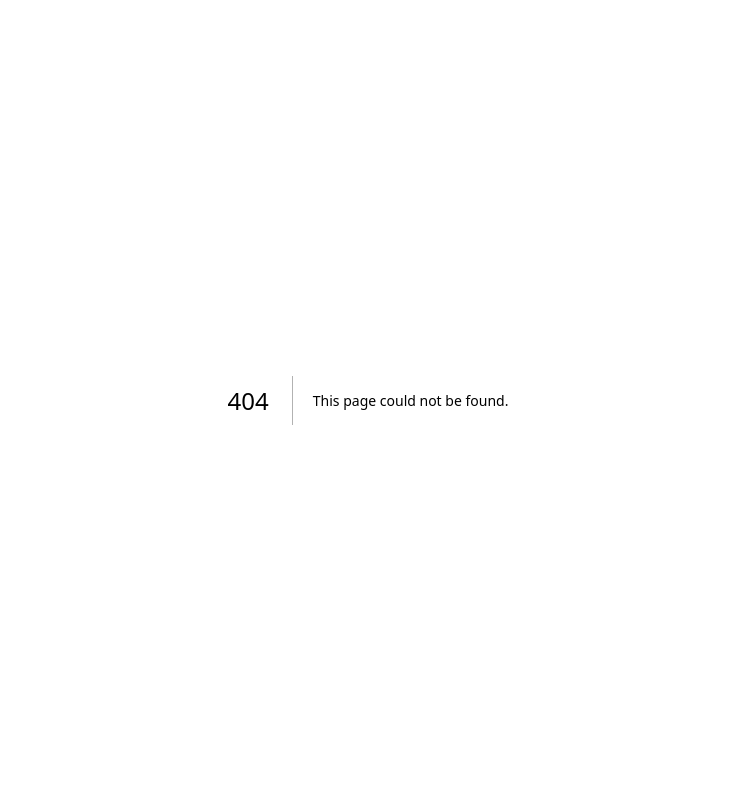
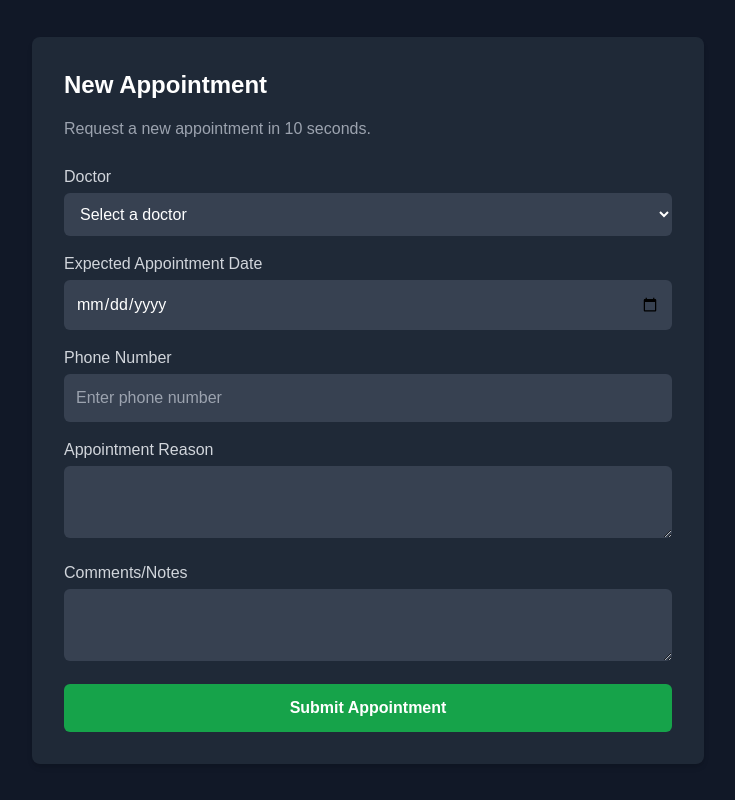
Before and after one commit to hghyhghy/Doctor_appointment_booking_app, a Next.js app in the folder frontend/: page /appointment in a window 1280 px wide. Before the commit this address had no page. Shown: the whole page, without its empty margins (272-1007 px from the left). Built offline with nearby package versions, Linux system fonts and the light colour scheme.

Commit message:
Get appointment confirmation  SMS at (#0008)...

```diff
--- /dev/null
+++ b/frontend/app/appointment/page.tsx
@@ -0,0 +1,158 @@
+"use client";
+
+import { useState } from "react";
+import moment from "moment";
+
+export default function AppointmentForm() {
+  const [formData, setFormData] = useState({
+    preferredDoctor: "",
+    expectedAppointmentDate: "",
+    reasons: "",
+    comments: "",
+    phoneNumber: "",
+  });
+
+  const doctors = [
+    "Dr. John Doe",
+    "Dr. Sarah Smith",
+    "Dr. Michael Lee",
+    "Dr. Emily Davis",
+    "Dr. James Wilson",
+    "Dr. Laura Johnson",
+    "Dr. Robert Brown",
+    "Dr. Sophia Martinez",
+    "Dr. David Clark",
+    "Dr. Olivia Taylor",
+  ];
+
+  const handleChange = (e: React.ChangeEvent<HTMLInputElement | HTMLTextAreaElement | HTMLSelectElement>) => {
+    setFormData({ ...formData, [e.target.name]: e.target.value });
+  };
+
+  const handleSubmit = async (e: React.FormEvent) => {
+    e.preventDefault();
+
+    const token = localStorage.getItem("token");
+
+    if (!token) {
+      alert("User not authenticated.");
+      return;
+    }
+
+    const formattedDate = moment(formData.expectedAppointmentDate).format("DD-MM-YYYY HH:mm"); // ✅ Format it
+
+    try {
+      const res = await fetch("http://localhost:3001/appointment/book", {
+        method: "POST",
+        headers: {
+          "Content-Type": "application/json",
+          Authorization: `Bearer ${token}`,
+        },
+        body: JSON.stringify({
+          ...formData,
+          appointmentDate: formattedDate, // ✅ Use formatted date
+        }),
+      });
+
+      const data = await res.json();
+      if (res.ok) {
+        alert("Appointment booked successfully!");
+      } else {
+        alert(data.message || "Something went wrong!");
+      }
+    } catch (error) {
+      console.error("Error:", error);
+    }
+  };
+
+
+  return (
+    <div className="flex items-center justify-center min-h-screen bg-gray-900 text-white">
+      <div className="w-full max-w-2xl bg-gray-800 p-8 rounded-lg shadow-md">
+        <h2 className="text-2xl font-semibold mb-4">New Appointment</h2>
+        <p className="text-gray-400 mb-6">Request a new appointment in 10 seconds.</p>
+
+        <form onSubmit={handleSubmit} className="space-y-4">
+          {/* Doctor Selection */}
+          <div>
+            <label className="block text-gray-300 mb-1">Doctor</label>
+            <select
+              name="preferredDoctor"
+              value={formData.preferredDoctor}
+              onChange={handleChange}
+              className="w-full p-3 bg-gray-700 rounded-md focus:outline-none focus:ring-2 focus:ring-green-500"
+              required
+            >
+              <option value="">Select a doctor</option>
+              {doctors.map((doctor, index) => (
+                <option key={index} value={doctor}>
+                  {doctor}
+                </option>
+              ))}
+            </select>
+          </div>
+
+          {/* Date & Time Picker */}
+          <div>
+            <label className="block text-gray-300 mb-1">Expected Appointment Date</label>
+            <input
+              type="date"
+              name="expectedAppointmentDate"
+              value={formData.expectedAppointmentDate}
+              onChange={handleChange}
+              className="w-full p-3 bg-gray-700 rounded-md focus:outline-none focus:ring-2 focus:ring-green-500"
+              required
+            />
+          </div>
+
+          {/* Phone Number Field */}
+          <div>
+            <label className="block text-gray-300 mb-1">Phone Number</label>
+            <input
+              type="tel"
+              name="phoneNumber"
+              value={formData.phoneNumber}
+              onChange={handleChange}
+              className="w-full p-3 bg-gray-700 rounded-md focus:outline-none focus:ring-2 focus:ring-green-500"
+              placeholder="Enter phone number"
+              required
+            />
+          </div>
+
+          {/* Appointment Reason */}
+          <div>
+            <label className="block text-gray-300 mb-1">Appointment Reason</label>
+            <textarea
+              name="reasons"
+              value={formData.reasons}
+              onChange={handleChange}
+              rows={2}
+              className="w-full p-3 bg-gray-700 rounded-md focus:outline-none focus:ring-2 focus:ring-green-500"
+              required
+            ></textarea>
+          </div>
+
+          {/* Comments */}
+          <div>
+            <label className="block text-gray-300 mb-1">Comments/Notes</label>
+            <textarea
+              name="comments"
+              value={formData.comments}
+              onChange={handleChange}
+              rows={2}
+              className="w-full p-3 bg-gray-700 rounded-md focus:outline-none focus:ring-2 focus:ring-green-500"
+            ></textarea>
+          </div>
+
+          {/* Submit Button */}
+          <button
+            type="submit"
+            className="w-full bg-green-600 hover:bg-green-700 text-white font-semibold py-3 rounded-md transition"
+          >
+            Submit Appointment
+          </button>
+        </form>
+      </div>
+    </div>
+  );
+}
--- a/frontend/app/identification/page.tsx
+++ b/frontend/app/identification/page.tsx
@@ -2,8 +2,10 @@
 
 import { useState } from "react";
 import { FaCloudUploadAlt } from "react-icons/fa";
+import { useRouter } from "next/navigation";
 
 const IdentificationForm = () => {
+  const router = useRouter()
   const [identificationType, setIdentificationType] = useState("");
   const [identificationNumber, setIdentificationNumber] = useState("");
   const [file, setFile] = useState<File | null>(null);
@@ -49,6 +51,7 @@ const IdentificationForm = () => {
       });
 
       if (response.ok) {
+        router.push("/appointment")
         setSuccessMessage("Identification details submitted successfully! ✅");
         setError("");
         setIdentificationType("");
--- a/frontend/package.json
+++ b/frontend/package.json
@@ -10,6 +10,7 @@
   },
   "dependencies": {
     "axios": "^1.7.9",
+    "moment": "^2.30.1",
     "next": "15.1.7",
     "react": "^19.0.0",
     "react-dom": "^19.0.0",
```
Also changed, not shown: 1 other file (tests, documents, lock files or other folders).
